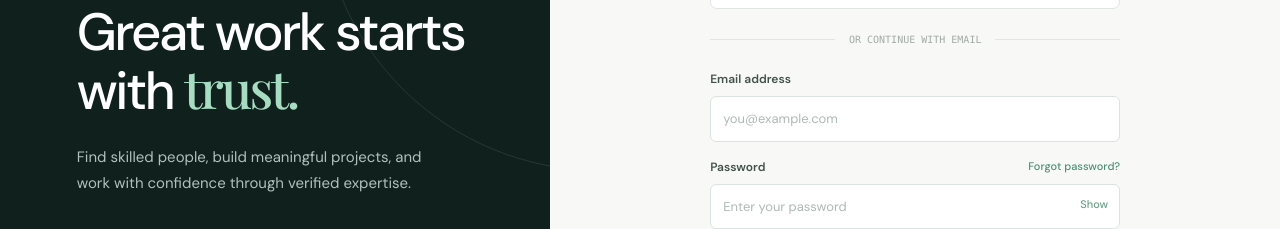
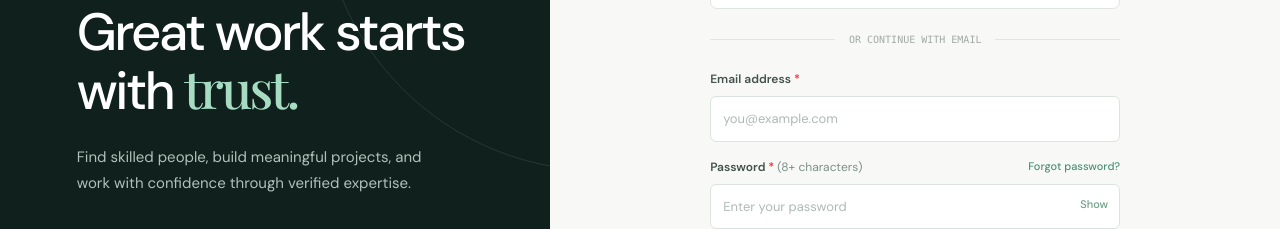
Before and after one commit to goagoonewardena/AI-Powered-Service-Marketplace-with-Blockchain-Verification, a React (Vite) app in the folder frontend/: page / in a window 1280 px wide. Shown: the part 289-518 px from the top of the page. Built offline with nearby package versions, Linux system fonts and the light colour scheme; a web font is replaced by a local one.

Commit message:
Mark required auth fields with asterisks for login and signup page

```diff
--- a/frontend/login/Login.tsx
+++ b/frontend/login/Login.tsx
@@ -59,10 +59,10 @@ function Login() {
           </button>
           <div className="my-[23px] flex items-center gap-3.5 whitespace-nowrap font-mono text-[10px] uppercase text-[#a1aaa6] before:h-px before:flex-1 before:bg-[#e1e6e3] after:h-px after:flex-1 after:bg-[#e1e6e3]">or continue with email</div>
           <form className="flex flex-col gap-2" onSubmit={handleSubmit}>
-            <label className="text-[12px] font-semibold text-[#43524c]" htmlFor="email">Email address</label>
+            <label className="text-[12px] font-semibold text-[#43524c]" htmlFor="email">Email address <span className="text-red-500" aria-hidden="true">*</span></label>
             <input className="mb-2 w-full rounded-[6px] border border-[#dbe3df] bg-white p-3 text-[13px] text-[#193a31] outline-none placeholder:text-[#afb9b5] focus:border-[#72ae94] focus:ring-[3px] focus:ring-[#72ae9421]" id="email" name="email" type="email" placeholder="you@example.com" autoComplete="email" required />
             <div className="flex items-center justify-between">
-              <label className="text-[12px] font-semibold text-[#43524c]" htmlFor="password">Password</label>
+              <label className="text-[12px] font-semibold text-[#43524c]" htmlFor="password">Password <span className="text-red-500" aria-hidden="true">*</span> <span className="font-normal text-[#7b9187]">(8+ characters)</span></label>
               <button type="button" className="text-[11px] font-medium text-[#4b9276] hover:underline">Forgot password?</button>
             </div>
             <div className="relative">
--- a/frontend/signup/Signup.tsx
+++ b/frontend/signup/Signup.tsx
@@ -61,9 +61,9 @@ function Signup() {
           <form className="flex flex-col gap-2" onSubmit={handleSubmit}>
             <label className="text-[12px] font-semibold text-[#43524c]" htmlFor="name">Full name</label>
             <input className="mb-2 w-full rounded-[6px] border border-[#dbe3df] bg-white p-3 text-[13px] text-[#193a31] outline-none placeholder:text-[#afb9b5] focus:border-[#72ae94] focus:ring-[3px] focus:ring-[#72ae9421]" id="name" name="name" type="text" placeholder="Alex Morgan" autoComplete="name" required />
-            <label className="text-[12px] font-semibold text-[#43524c]" htmlFor="signup-email">Email address</label>
+            <label className="text-[12px] font-semibold text-[#43524c]" htmlFor="signup-email">Email address <span className="text-red-500" aria-hidden="true">*</span></label>
             <input className="mb-2 w-full rounded-[6px] border border-[#dbe3df] bg-white p-3 text-[13px] text-[#193a31] outline-none placeholder:text-[#afb9b5] focus:border-[#72ae94] focus:ring-[3px] focus:ring-[#72ae9421]" id="signup-email" name="email" type="email" placeholder="you@example.com" autoComplete="email" required />
-            <label className="text-[12px] font-semibold text-[#43524c]" htmlFor="signup-password">Password</label>
+            <label className="text-[12px] font-semibold text-[#43524c]" htmlFor="signup-password">Password <span className="text-red-500" aria-hidden="true">*</span> <span className="font-normal text-[#7b9187]">(8+ characters)</span></label>
             <div className="relative">
               <input className="mb-2 w-full rounded-[6px] border border-[#dbe3df] bg-white p-3 pr-[52px] text-[13px] text-[#193a31] outline-none placeholder:text-[#afb9b5] focus:border-[#72ae94] focus:ring-[3px] focus:ring-[#72ae9421]" id="signup-password" name="password" type={showPassword ? 'text' : 'password'} placeholder="At least 8 characters" autoComplete="new-password" minLength={8} required />
               <button className="absolute right-3 top-3 text-[11px] font-medium text-[#6c9f87]" type="button" onClick={() => setShowPassword(!showPassword)}>{showPassword ? 'Hide' : 'Show'}</button>
```
